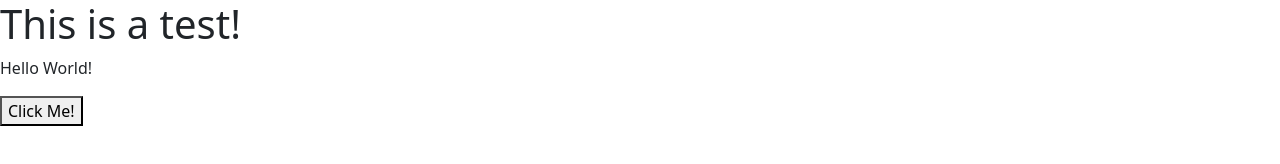
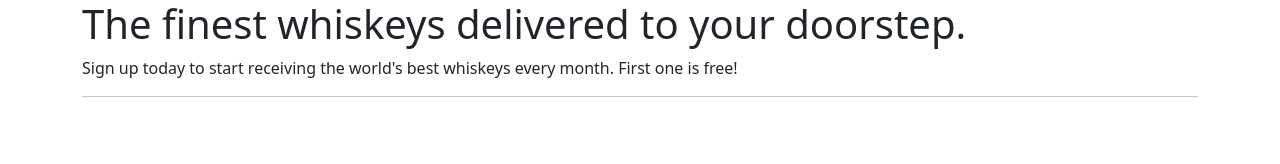
Before and after one commit to Cloud-Monkey/bootstrap-start, a plain HTML site: page index.html in a window 1280 px wide. Drawn offline with nearby package versions, Linux system fonts and the light colour scheme.

Commit message:
added container and callout section and article

```diff
--- a/index.html
+++ b/index.html
@@ -3,13 +3,18 @@
 <head>
     <meta charset="UTF-8">
     <meta name="viewport" content="width=device-width, initial-scale=1.0">
-    <title>Whiskey Drop | Taste a New Whiskey Every Month</title>
+    <title>Whiskey Drop | Taste a new whiskey every month</title>
     <link href="https://cdn.jsdelivr.net/npm/bootstrap@5.3.3/dist/css/bootstrap.min.css" rel="stylesheet" integrity="sha384-QWTKZyjpPEjISv5WaRU9OFeRpok6YctnYmDr5pNlyT2bRjXh0JMhjY6hW+ALEwIH" crossorigin="anonymous">
     <script src="https://cdn.jsdelivr.net/npm/bootstrap@5.3.3/dist/js/bootstrap.bundle.min.js" integrity="sha384-YvpcrYf0tY3lHB60NNkmXc5s9fDVZLESaAA55NDzOxhy9GkcIdslK1eN7N6jIeHz" crossorigin="anonymous"></script>
 </head>
 <body>
-    <h1>This is a test!</h1>
-    <p>Hello World!</p>
-    <button>Click Me!</button>
+    <article class="container">
+        <!-- Callout -->
+        <section class="callout">
+            <h1>The finest whiskeys delivered to your doorstep.</h1>
+            <p>Sign up today to start receiving the world's best whiskeys every month. First one is free!</p>
+        </section>
+        <!-- /.callout -->
+        <hr>
 </body>
 </html>
```
